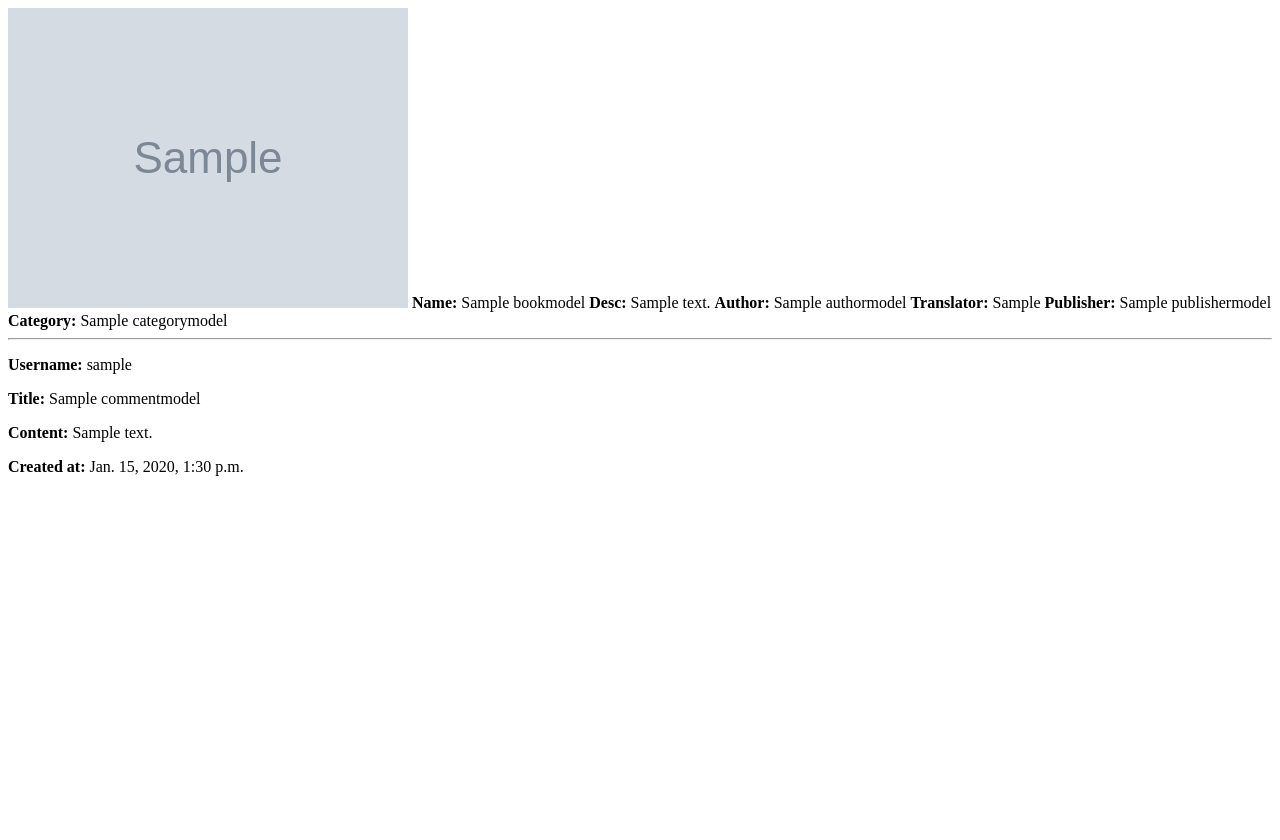
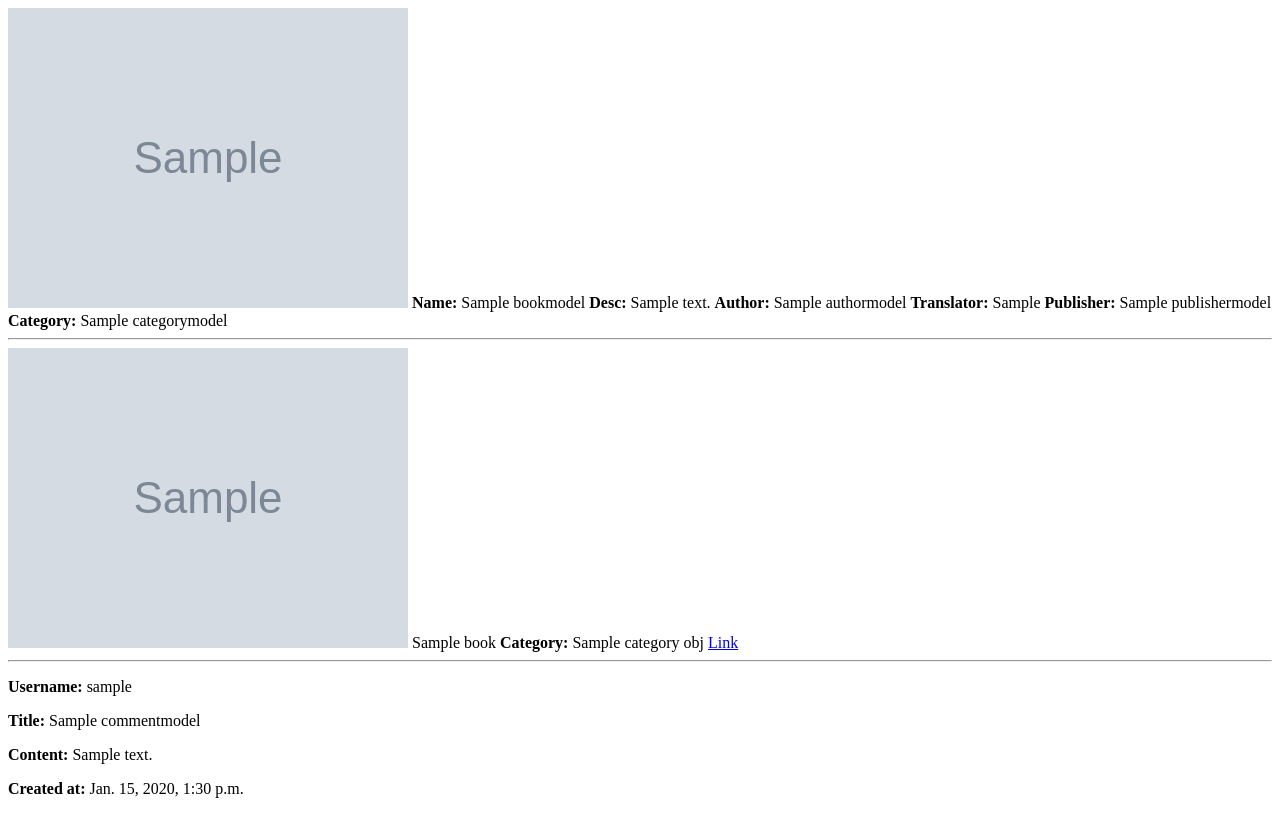
Before and after one commit to khosravipour-salman/library_management_system, a Django app: template book/templates/book/detail.html in a window 1280 px wide. Before the commit the page ends 476 px from the top, so only its background shows below. Run offline with Django 4.2, Linux system fonts and the light colour scheme; tables that the repository leaves empty hold one stand-in row (values such as "Sample post"); the template is opened without the code that fills it: values that come from a table or form of the project are taken from there, most other values are stand-ins (such as "Sample title", 1, 10 or a date in 2020); grey boxes marked "Sample" are stand-in pictures; some libraries are stand-ins or nearby versions.

Commit message:
add related books

```diff
--- a/book/templates/book/detail.html
+++ b/book/templates/book/detail.html
@@ -22,6 +22,20 @@ Detail
 
 	<hr>
 
+	{% if similar_books %}
+		{% for book in similar_books %}
+			<img src="{{ book.cover.url }}" alt="book cover">
+			{{ book.name }}
+			<b>Category: </b>{% for category_obj in book.category.all %}
+				{{ category_obj.name }}{% if not forloop.last %},{% endif %}
+			{% endfor %}
+			<a href="{{ book.get_absolute_url }}">Link</a>
+			<br>
+		{% endfor %}
+	{% endif %}
+
+	<hr>
+
 	{% if book_obj.comments.all %}
 		{% for comment in book_obj.comments.all %}
 			<p><b>Username: </b>{{ comment.user.user.username }}</p>
```
Also changed, not shown: book/views.py (+9 -2 lines).
